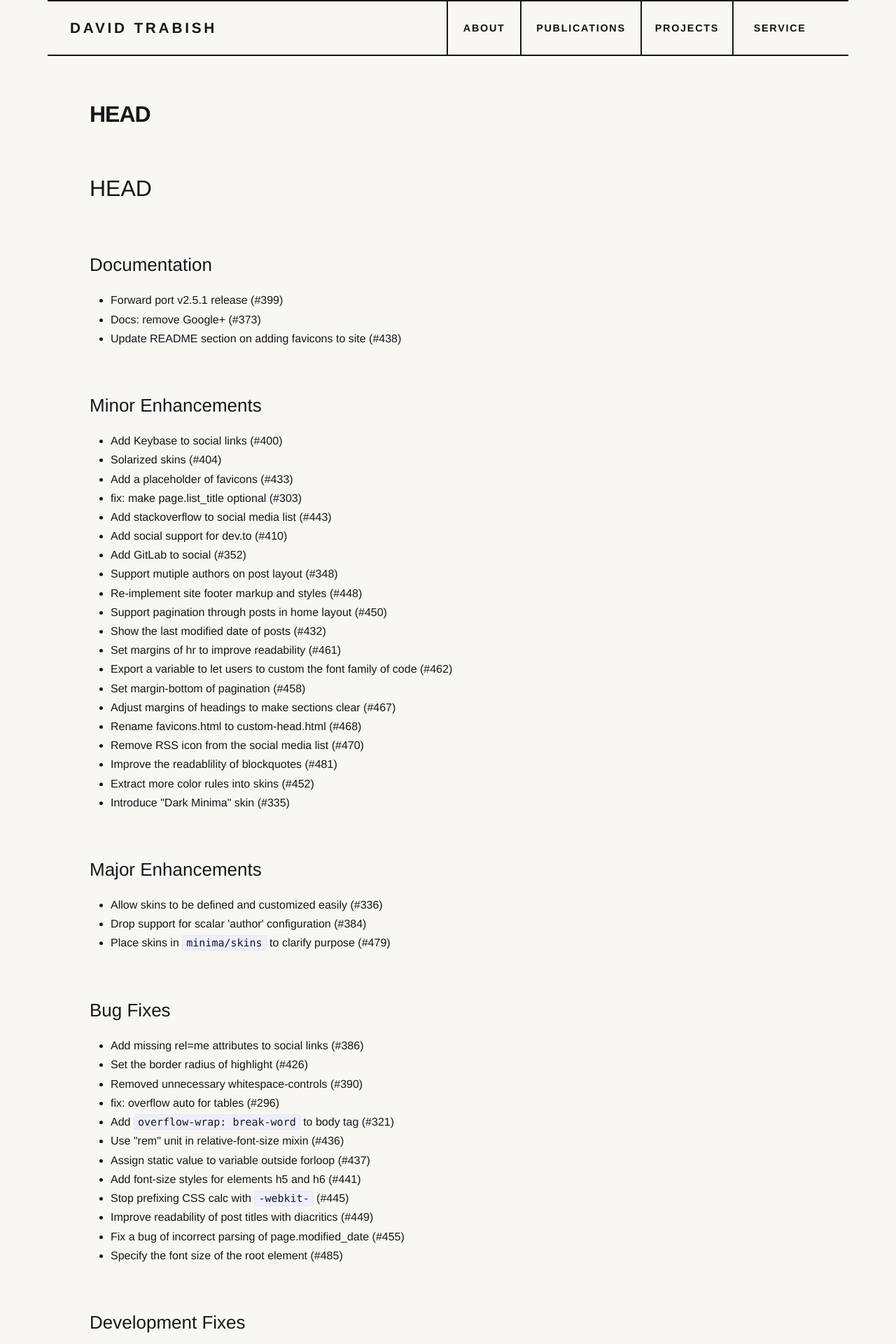
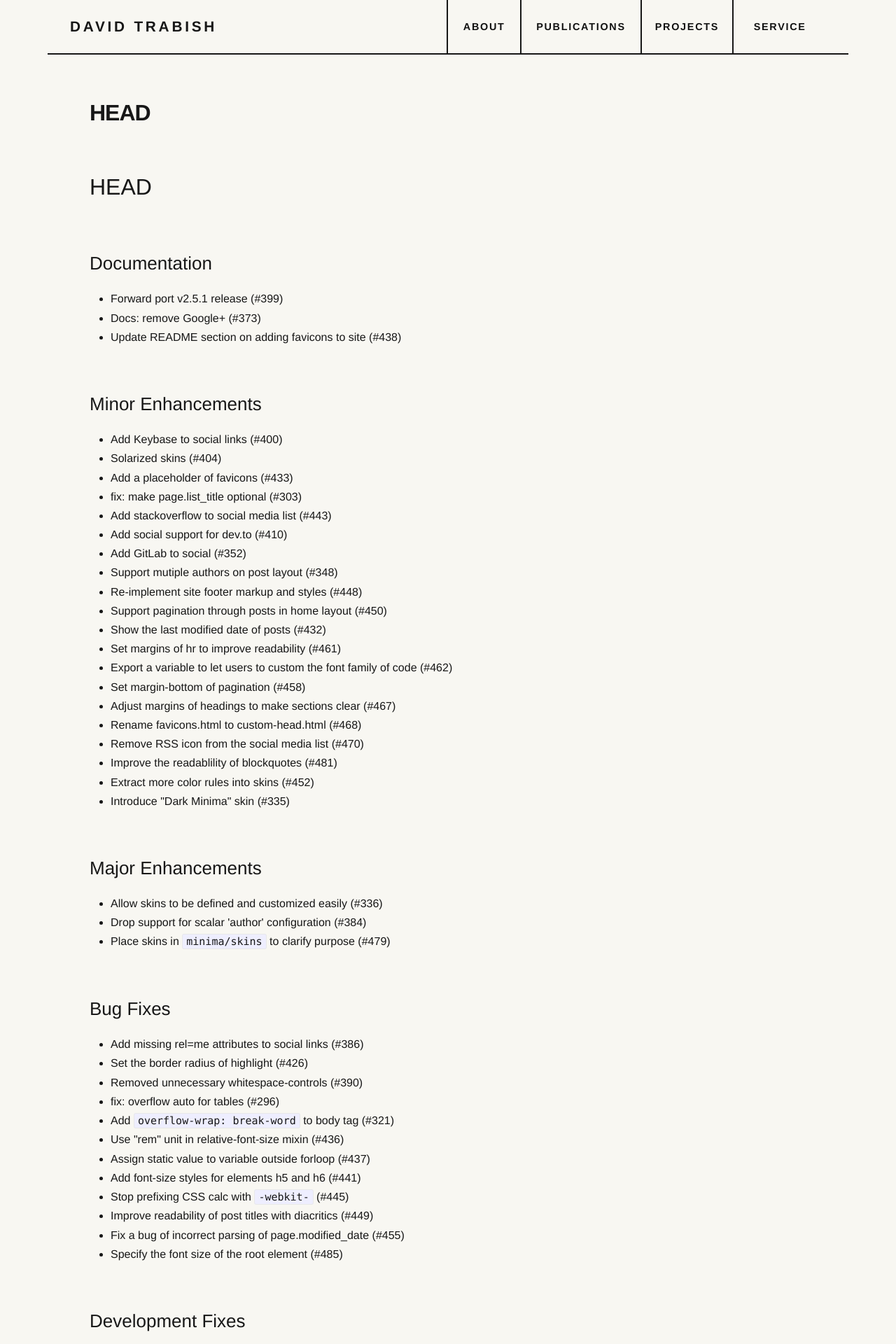
Before and after one commit to davidtr1037/davidtr1037.github.io, a Jekyll site: the page built from History.markdown, in a window 1280 px wide. Shown: the top 1920 px of the page at 70% size. Built offline with Jekyll 4.4.1, drawn with Linux system fonts in a browser that asks for light colours; our own code applies the rules of GitHub Pages for plain Markdown files.

Commit message:
updating

```diff
--- a/_sass/minima/custom-styles.scss
+++ b/_sass/minima/custom-styles.scss
@@ -18,7 +18,6 @@ a:hover { color: $red; text-decoration: none; }
   gap: 0;
   padding-top: 0;
   padding-bottom: 0;
-  border-top: 2px solid $ink;
   border-bottom: 2px solid $ink;
 }
 .site-title {
```
